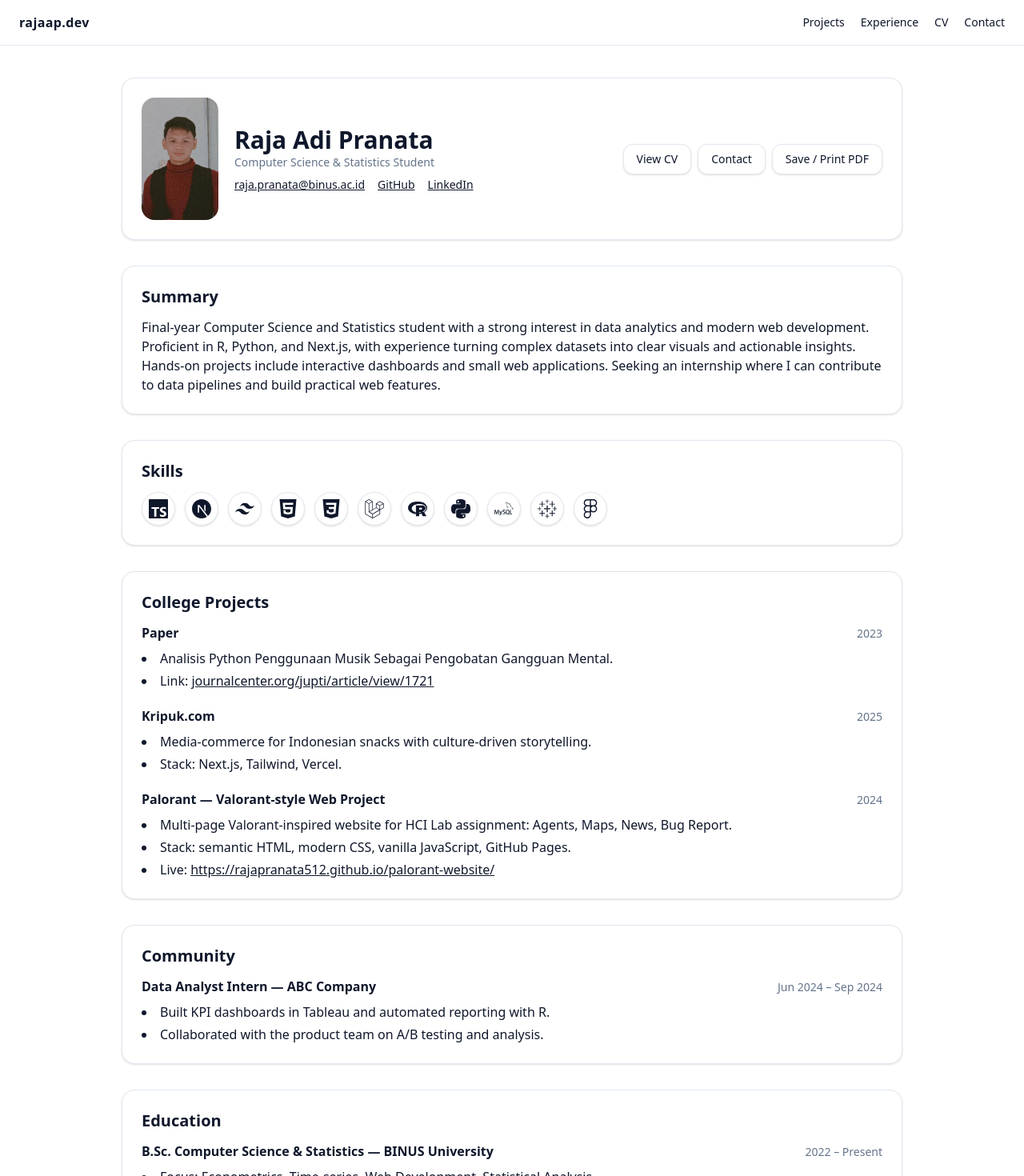
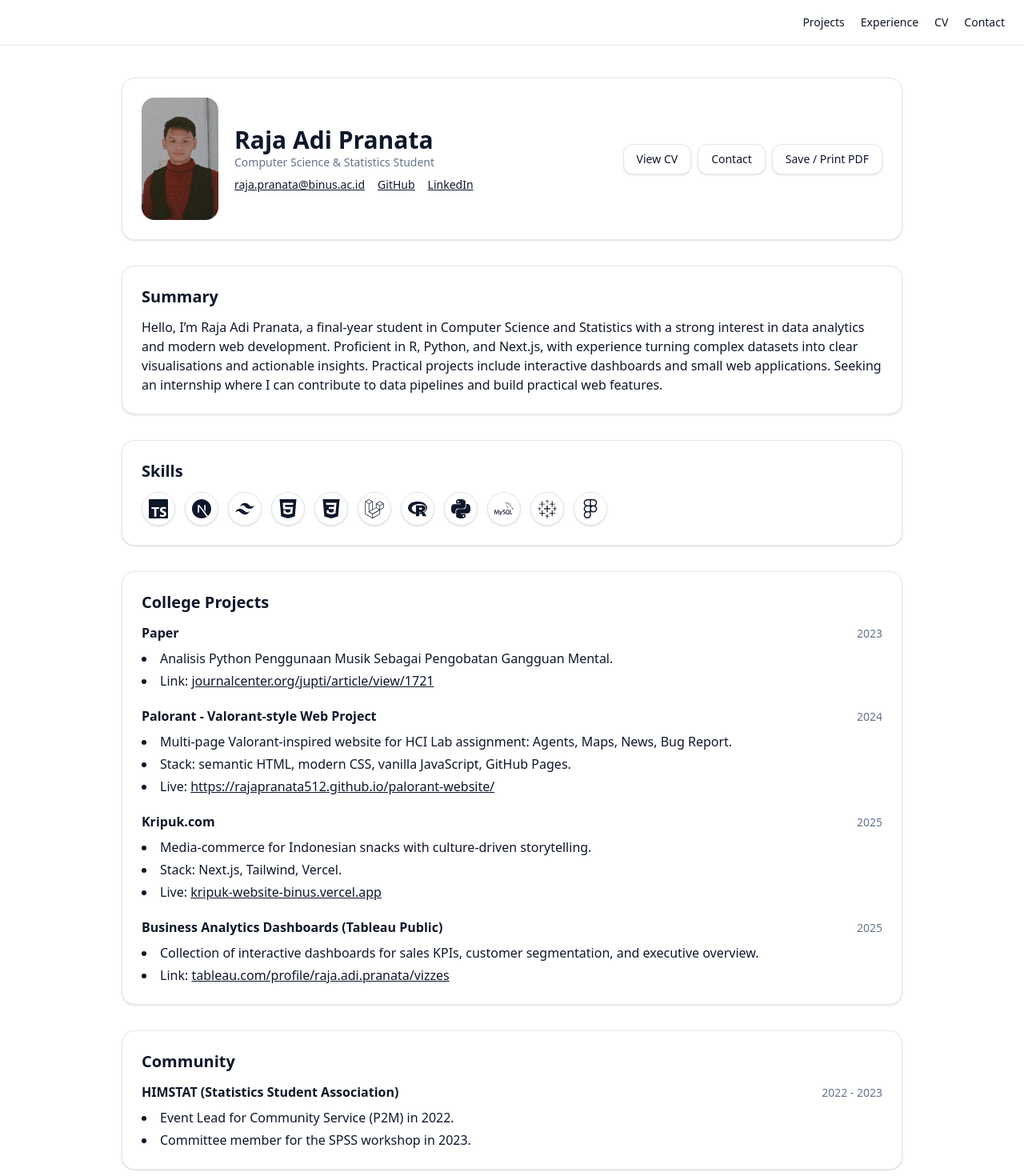
Before and after one commit to Rajapranata512/cv-next, a Next.js app: page / in a window 1280 px wide. Shown: the top 1470 px of the page at 80% size. Built offline with nearby package versions, Linux system fonts and the light colour scheme.

Commit message:
feat: update Community (HIMSTAT) + projects ordering + layout tweaks

```diff
--- a/src/app/cv/page.tsx
+++ b/src/app/cv/page.tsx
@@ -4,11 +4,9 @@
 import { useEffect, useState } from "react";
 
 export default function CVPage() {
-  // Ganti nama file PDF jika perlu
   const pdfPath = "/Raja-Adi-Pranata-CV.pdf";
   const [hasPdf, setHasPdf] = useState<boolean | null>(null);
 
-  // Cek apakah file PDF tersedia di /public
   useEffect(() => {
     fetch(pdfPath, { method: "HEAD" })
       .then((r) => setHasPdf(r.ok))
@@ -30,7 +28,7 @@ export default function CVPage() {
           <div className="flex-1">
             <h1 className="text-3xl font-bold leading-tight">Raja Adi Pranata</h1>
             <p className="text-sm text-muted">
-              Computer Science &amp; Statistics — Jakarta, Indonesia
+              Computer Science &amp; Statistics - Jakarta, Indonesia
             </p>
             <div className="mt-2 text-sm flex flex-wrap gap-4">
               <a className="underline" href="mailto:raja.pranata@binus.ac.id">
@@ -107,9 +105,8 @@ export default function CVPage() {
           <div className="card avoid-break">
             <h2 className="text-lg font-semibold mb-2">Profile</h2>
             <p className="text-sm">
-              Final-year CS &amp; Statistics student focusing on analytics, web development, and
-              applied research. Comfortable with R, Python, and Next.js to turn data into
-              clear insights and practical features.
+              Final-year CS &amp; Statistics student focusing on analytics, web development, and applied research.
+              Comfortable with R, Python, and Next.js to turn data into clear insights and practical features.
             </p>
           </div>
 
@@ -141,13 +138,35 @@ export default function CVPage() {
               </ul>
             </div>
 
+            {/* NEW: Business Analytics (Tableau Public) */}
+            <div className="mb-3">
+              <div className="flex items-baseline justify-between">
+                <b>Business Analytics Dashboards (Tableau Public)</b>
+                <span className="text-xs text-muted">2025</span>
+              </div>
+              <ul className="mt-1 text-sm list-disc list-inside space-y-1">
+                <li>Interactive dashboards for sales KPIs, cohort/segmentation, and executive overview.</li>
+                <li>
+                  Link:{" "}
+                  <a
+                    href="https://public.tableau.com/app/profile/raja.adi.pranata/vizzes"
+                    className="underline"
+                    target="_blank"
+                    rel="noreferrer"
+                  >
+                    tableau.com/profile/raja.adi.pranata/vizzes
+                  </a>
+                </li>
+              </ul>
+            </div>
+
             <div>
               <div className="flex items-baseline justify-between">
                 <b>Kripuk.com</b>
                 <span className="text-xs text-muted">2025</span>
               </div>
               <ul className="mt-1 text-sm list-disc list-inside space-y-1">
-                <li>Content + catalog site on Next.js + Tailwind (Vercel).</li>
+                <li>Content plus catalog site on Next.js and Tailwind (Vercel).</li>
                 <li>Culture-focused storytelling with simple CMS structure.</li>
               </ul>
             </div>
@@ -156,7 +175,7 @@ export default function CVPage() {
       </section>
 
       <p className="no-print text-center text-xs text-muted my-8">
-        Tip: If the download button doesn’t work, use “Print to PDF”, lalu simpan ke
+        Tip: if the download button does not work yet, use Print to PDF, then save as{" "}
         <code className="mx-1 rounded bg-slate-100 px-1 py-0.5">/public/Raja-Adi-Pranata-CV.pdf</code>.
       </p>
     </main>
--- a/src/app/layout.tsx
+++ b/src/app/layout.tsx
@@ -32,7 +32,7 @@ export default function RootLayout({ children }: Readonly<{ children: React.Reac
 
         <nav className="no-print sticky top-0 z-20 bg-white/85 backdrop-blur border-b border-slate-200">
           <div className="mx-auto max-w-7xl h-14 px-6 flex items-center justify-between">
-            <Link href="/" className="font-semibold tracking-wide">rajaap.dev</Link>
+            <Link href="/" className="font-semibold tracking-wide"></Link>
             <div className="flex items-center gap-5 text-sm">
               <Link href="/#projects" className="hover:underline">Projects</Link>
               <Link href="/#experience" className="hover:underline">Experience</Link>
--- a/src/app/page.tsx
+++ b/src/app/page.tsx
@@ -1,3 +1,4 @@
+// src/app/page.tsx
 "use client";
 
 import {
@@ -32,9 +33,25 @@ export default function Home() {
             <h1 className="text-3xl font-bold leading-tight">Raja Adi Pranata</h1>
             <p className="text-sm text-muted">Computer Science &amp; Statistics Student</p>
             <div className="mt-2 flex flex-wrap items-center gap-4 text-sm">
-              <a className="underline" href="mailto:raja.pranata@binus.ac.id">raja.pranata@binus.ac.id</a>
-              <a className="underline" href="https://github.com/Rajapranata512" target="_blank" rel="noreferrer">GitHub</a>
-              <a className="underline" href="https://www.linkedin.com/in/raja-adi-pranata-507704251/" target="_blank" rel="noreferrer">LinkedIn</a>
+              <a className="underline" href="mailto:raja.pranata@binus.ac.id">
+                raja.pranata@binus.ac.id
+              </a>
+              <a
+                className="underline"
+                href="https://github.com/Rajapranata512"
+                target="_blank"
+                rel="noreferrer"
+              >
+                GitHub
+              </a>
+              <a
+                className="underline"
+                href="https://www.linkedin.com/in/raja-adi-pranata-507704251/"
+                target="_blank"
+                rel="noreferrer"
+              >
+                LinkedIn
+              </a>
             </div>
           </div>
 
@@ -50,11 +67,11 @@ export default function Home() {
       <section className="card mb-8">
         <h2 className="mb-3 text-xl font-semibold">Summary</h2>
         <p>
-          Final-year Computer Science and Statistics student with a strong interest in data analytics
-          and modern web development. Proficient in R, Python, and Next.js, with experience turning complex
-          datasets into clear visuals and actionable insights. Hands-on projects include interactive dashboards
-          and small web applications. Seeking an internship where I can contribute to data pipelines and build
-          practical web features.
+          Hello, I’m Raja Adi Pranata, a final-year student in Computer Science and Statistics with a strong interest
+          in data analytics and modern web development. Proficient in R, Python, and Next.js, with experience turning
+          complex datasets into clear visualisations and actionable insights. Practical projects include interactive
+          dashboards and small web applications. Seeking an internship where I can contribute to data pipelines and
+          build practical web features.
         </p>
       </section>
 
@@ -87,10 +104,11 @@ export default function Home() {
         </div>
       </section>
 
-      {/* PROJECTS */}
+      {/* PROJECTS (ascending by year: 2023 → 2024 → 2025) */}
       <section className="card mb-8" id="projects">
         <h2 className="mb-3 text-xl font-semibold">College Projects</h2>
 
+        {/* 2023 */}
         <article className="avoid-break mb-5">
           <div className="flex items-baseline justify-between">
             <h3 className="font-semibold">Paper</h3>
@@ -112,20 +130,10 @@ export default function Home() {
           </ul>
         </article>
 
+        {/* 2024 */}
         <article className="avoid-break mb-5">
           <div className="flex items-baseline justify-between">
-            <h3 className="font-semibold">Kripuk.com</h3>
-            <span className="text-sm text-muted">2025</span>
-          </div>
-          <ul className="mt-2 list-inside list-disc space-y-1">
-            <li>Media-commerce for Indonesian snacks with culture-driven storytelling.</li>
-            <li>Stack: Next.js, Tailwind, Vercel.</li>
-          </ul>
-        </article>
-
-        <article className="avoid-break">
-          <div className="flex items-baseline justify-between">
-            <h3 className="font-semibold">Palorant — Valorant-style Web Project</h3>
+            <h3 className="font-semibold">Palorant - Valorant-style Web Project</h3>
             <span className="text-sm text-muted">2024</span>
           </div>
           <ul className="mt-2 list-inside list-disc space-y-1">
@@ -144,19 +152,66 @@ export default function Home() {
             </li>
           </ul>
         </article>
+
+        {/* 2025 - Kripuk */}
+        <article className="avoid-break mb-5">
+          <div className="flex items-baseline justify-between">
+            <h3 className="font-semibold">Kripuk.com</h3>
+            <span className="text-sm text-muted">2025</span>
+          </div>
+          <ul className="mt-2 list-inside list-disc space-y-1">
+            <li>Media-commerce for Indonesian snacks with culture-driven storytelling.</li>
+            <li>Stack: Next.js, Tailwind, Vercel.</li>
+            <li>
+              Live:{" "}
+              <a
+                href="https://kripuk-website-binus.vercel.app/"
+                target="_blank"
+                rel="noreferrer"
+                className="underline"
+              >
+                kripuk-website-binus.vercel.app
+              </a>
+            </li>
+          </ul>
+        </article>
+
+        {/* 2025 - Tableau */}
+        <article className="avoid-break">
+          <div className="flex items-baseline justify-between">
+            <h3 className="font-semibold">Business Analytics Dashboards (Tableau Public)</h3>
+            <span className="text-sm text-muted">2025</span>
+          </div>
+          <ul className="mt-2 list-inside list-disc space-y-1">
+            <li>
+              Collection of interactive dashboards for sales KPIs, customer segmentation, and executive overview.
+            </li>
+            <li>
+              Link:{" "}
+              <a
+                href="https://public.tableau.com/app/profile/raja.adi.pranata/vizzes"
+                target="_blank"
+                rel="noreferrer"
+                className="underline"
+              >
+                tableau.com/profile/raja.adi.pranata/vizzes
+              </a>
+            </li>
+          </ul>
+        </article>
       </section>
 
-      {/* EXPERIENCE */}
+      {/* COMMUNITY / LEADERSHIP */}
       <section className="card mb-8" id="experience">
         <h2 className="mb-3 text-xl font-semibold">Community</h2>
         <article className="avoid-break">
           <div className="flex items-baseline justify-between">
-            <h3 className="font-semibold">Data Analyst Intern — ABC Company</h3>
-            <span className="text-sm text-muted">Jun 2024 – Sep 2024</span>
+            <h3 className="font-semibold">HIMSTAT (Statistics Student Association)</h3>
+            <span className="text-sm text-muted">2022 - 2023</span>
           </div>
           <ul className="mt-2 list-inside list-disc space-y-1">
-            <li>Built KPI dashboards in Tableau and automated reporting with R.</li>
-            <li>Collaborated with the product team on A/B testing and analysis.</li>
+            <li>Event Lead for Community Service (P2M) in 2022.</li>
+            <li>Committee member for the SPSS workshop in 2023.</li>
           </ul>
         </article>
       </section>
@@ -166,8 +221,8 @@ export default function Home() {
         <h2 className="mb-3 text-xl font-semibold">Education</h2>
         <article className="avoid-break">
           <div className="flex items-baseline justify-between">
-            <h3 className="font-semibold">B.Sc. Computer Science &amp; Statistics — BINUS University</h3>
-            <span className="text-sm text-muted">2022 – Present</span>
+            <h3 className="font-semibold">B.Sc. Computer Science &amp; Statistics - BINUS University</h3>
+            <span className="text-sm text-muted">2022 - Present</span>
           </div>
           <ul className="mt-2 list-inside list-disc space-y-1">
             <li>Focus: Econometrics, Time-series, Web Development, Statistical Analysis.</li>
@@ -187,7 +242,9 @@ export default function Home() {
           </p>
           <p className="flex flex-wrap items-center gap-2">
             Phone / WhatsApp:{" "}
-            <a className="underline" href="tel:+6285694890848">+6285694890848</a>
+            <a className="underline" href="tel:+6285694890848">
+              +6285694890848
+            </a>
             <a
               className="inline-flex items-center gap-1 rounded-full border border-slate-200 bg-white px-2 py-1 text-xs shadow-sm hover:bg-slate-50 transition"
               href="https://wa.me/6285694890848?text=Hi%2C%20I%27d%20like%20to%20get%20in%20touch%20regarding%20an%20opportunity."
```
